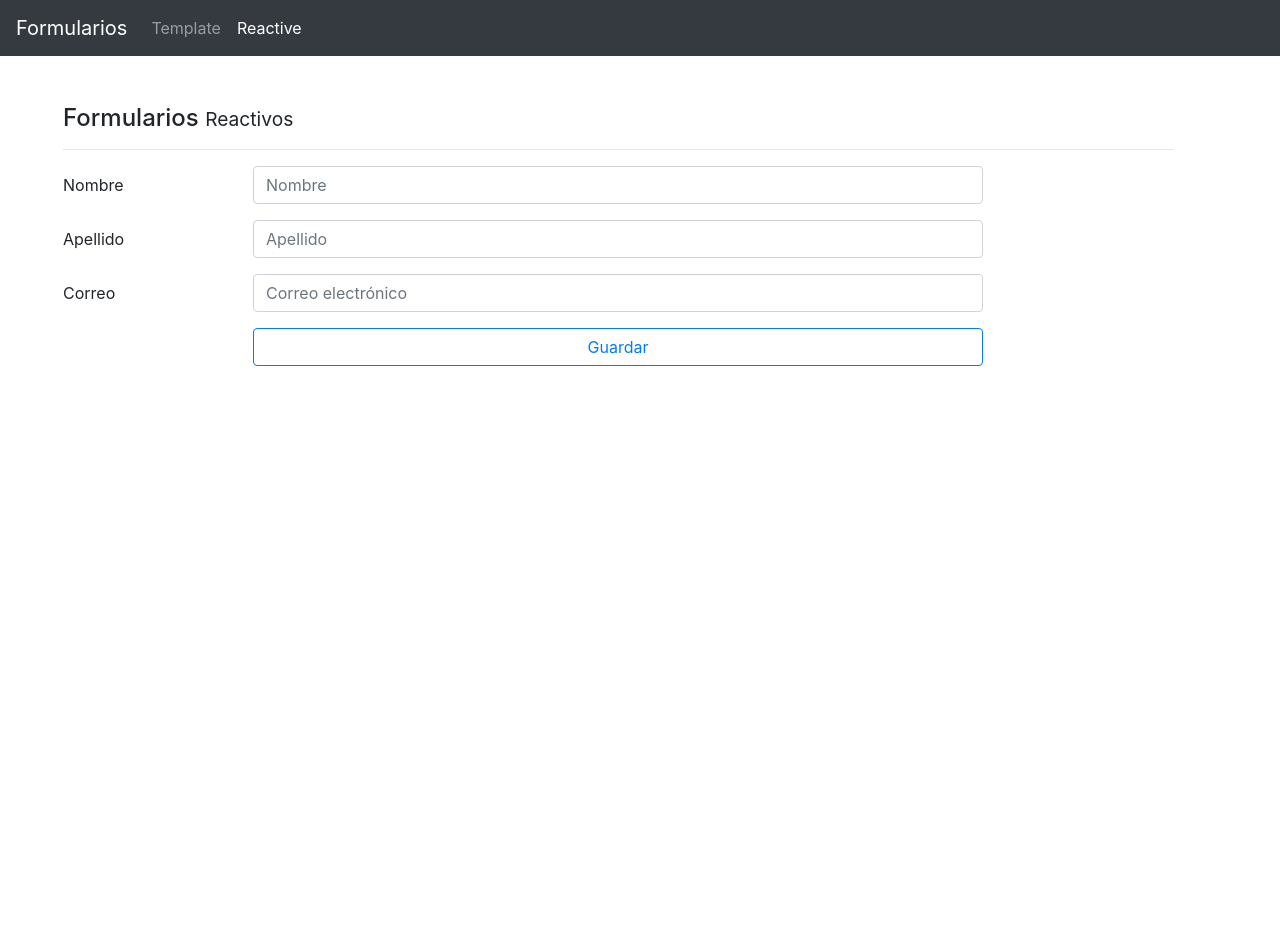
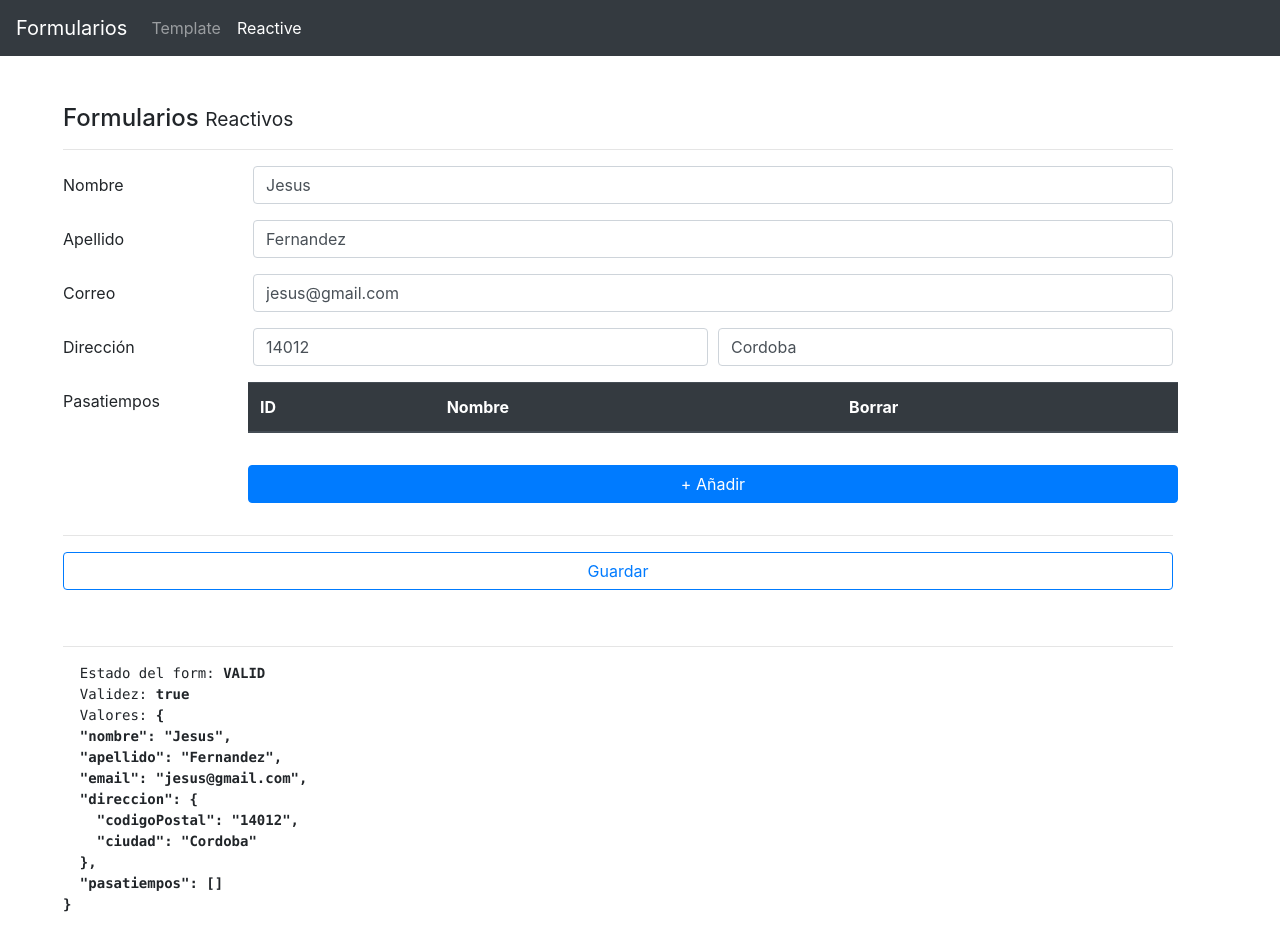
Before and after one commit to gsusgit/angular-foms, an Angular app: page /reactive in a window 1280 px wide. Shown: the top 950 px of the page. Before the commit the page ends 800 px from the top, so only its background shows below. Built offline with nearby package versions, Linux system fonts and the light colour scheme.

Commit message:
Añadir form arrays

```diff
--- a/src/app/pages/reactive/reactive.component.html
+++ b/src/app/pages/reactive/reactive.component.html
@@ -6,27 +6,27 @@
 
     <div class="form-group row">
       <label class="col-2 col-form-label">Nombre</label>
-      <div class="col-8">
+      <div class="col">
 
         <input class="form-control"
                type="text"
                placeholder="Nombre"
                formControlName="nombre"
-               [class.is-invalid]="nombreNoValido">
-        <small class="text-danger" *ngIf="nombreNoValido">Ingrese al menos 5 caracteres</small>
+               [class.is-invalid]="campoNoValido('nombre')">
+        <small class="text-danger" *ngIf="campoNoValido('nombre')">Ingrese al menos 5 caracteres</small>
       </div>
     </div>
 
     <div class="form-group row">
       <label class="col-2 col-form-label">Apellido</label>
-      <div class="col-8">
+      <div class="col">
 
         <input class="form-control"
                type="text"
                placeholder="Apellido"
                formControlName="apellido"
-               [class.is-invalid]="apellidoNoValido">
-        <small class="text-danger" *ngIf="apellidoNoValido">Ingrese al menos 5 caracteres</small>
+               [class.is-invalid]="campoNoValido('apellido')">
+        <small class="text-danger" *ngIf="campoNoValido('apellido')">Ingrese al menos 5 caracteres</small>
       </div>
     </div>
 
@@ -34,22 +34,72 @@
 
   <div class="form-group row">
     <label class="col-2 col-form-label">Correo</label>
-    <div class="col-8">
+    <div class="col">
 
       <input class="form-control"
              type="email"
              placeholder="Correo electrónico"
              formControlName="email"
-             [class.is-invalid]="emailNoValido">
-      <small class="text-danger" *ngIf="emailNoValido">Introduzca un correo válido</small>
+             [class.is-invalid]="campoNoValido('email')">
+      <small class="text-danger" *ngIf="campoNoValido('email')">Introduzca un correo válido</small>
     </div>
   </div>
 
+  <div class="form-group row" formGroupName="direccion">
+    <label class="col-2 col-form-label">Dirección</label>
+    <div class="form-row col">
+      <div class="col">
+        <input class="form-control"
+               type="text"
+               placeholder="Código postal"
+               formControlName="codigoPostal"
+               [class.is-invalid]="campoNoValido('direccion.codigoPostal')">
+        <small class="text-danger" *ngIf="campoNoValido('direccion.codigoPostal')">Introduzca al menos 5 caracteres</small>
+      </div>
+      <div class="col">
+        <input class="form-control"
+               type="text"
+               placeholder="Ciudad"
+               formControlName="ciudad"
+               [class.is-invalid]="campoNoValido('direccion.ciudad')">
+        <small class="text-danger" *ngIf="campoNoValido('direccion.ciudad')">Introduzca al menos 5 caracteres</small>
+      </div>
+    </div>
+  </div>
 
-
+  <div class="form-group row" formGroupName="pasatiempos">
+    <label class="col-2 col-form-label">Pasatiempos</label>
+    <div class="form-row col">
+      <table class="table">
+        <thead class="thead-dark">
+          <th>ID</th>
+          <th>Nombre</th>
+          <th>Borrar</th>
+        </thead>
+        <tbody *ngFor="let pasatiempo of pasatiempos.controls; let i = index">
+          <tr>
+            <td>{{i + 1}}</td>
+            <td>
+              <input
+                class="form-control"
+                type="text"
+                [formControlName]="i">
+            </td>
+            <td>
+              <button class="btn btn-danger"
+                      type="button"
+                      (click)="borrarPasatiempo(i)">
+                      Borrar</button>
+            </td>
+          </tr>
+        </tbody>
+      </table>
+      <button class="btn btn-primary btn-block mt-3 mb-3" type="button" (click)="agregarPasatiempo()">+ Añadir</button>
+    </div>
+  </div>
+  <hr>
   <div class="form-group row">
-    <label class="col-2 col-form-label">&nbsp;</label>
-    <div class="input-group col-md-8">
+    <div class="input-group col">
       <button type="submit" class="btn btn-outline-primary btn-block">
         Guardar
       </button>
@@ -57,3 +107,11 @@
   </div>
 
 </form>
+
+<br>
+<hr>
+<pre>
+  Estado del form: <strong>{{formGroup.status}}</strong>
+  Validez: <strong>{{formGroup.valid}}</strong>
+  Valores: <strong>{{formGroup.value|json}}</strong>
+</pre>
--- a/src/app/pages/reactive/reactive.component.ts
+++ b/src/app/pages/reactive/reactive.component.ts
@@ -1,5 +1,5 @@
 import { Component, OnInit } from '@angular/core';
-import {FormBuilder, FormGroup, Validators} from '@angular/forms';
+import {FormArray, FormBuilder, FormControl, FormGroup, Validators} from '@angular/forms';
 
 @Component({
   selector: 'app-reactive',
@@ -10,32 +10,58 @@ export class ReactiveComponent implements OnInit {
   formGroup: FormGroup;
   constructor(private formBuilder: FormBuilder) {
     this.crearFormulario();
+    this.cargarFormulario();
   }
-  get nombreNoValido(): boolean {
-    return this.formGroup.get('nombre').invalid && this.formGroup.get('nombre').touched;
+  campoNoValido(campo: string): boolean {
+    return this.formGroup.get(`${campo}`).invalid && this.formGroup.get(`${campo}`).touched;
   }
-  get apellidoNoValido(): boolean {
-    return this.formGroup.get('apellido').invalid && this.formGroup.get('apellido').touched;
+  get pasatiempos(): any {
+    return this.formGroup.get('pasatiempos') as FormArray;
   }
-  get emailNoValido(): boolean {
-    return this.formGroup.get('email').invalid && this.formGroup.get('email').touched;
+  agregarPasatiempo(): void {
+    this.pasatiempos.push(this.formBuilder.control([]));
+  }
+  borrarPasatiempo(indice): any {
+    this.pasatiempos.removeAt(indice);
   }
   crearFormulario(): void {
     this.formGroup = this.formBuilder.group({
       nombre: ['', [Validators.required, Validators.minLength(5)]],
       apellido: ['', [Validators.required, Validators.minLength(5)]],
       email: ['', [Validators.required, Validators.email]],
+      direccion: this.formBuilder.group({
+        codigoPostal: ['', [Validators.required, Validators.minLength(5)]],
+        ciudad: ['', [Validators.required, Validators.minLength(5)]]
+      }),
+      pasatiempos: this.formBuilder.array([])
     });
   }
   ngOnInit(): void {
+  }
+  cargarFormulario(): void {
+    const datosPrueba = {
+      nombre: 'Jesus',
+      apellido: 'Fernandez',
+      email: 'jesus@gmail.com',
+      direccion: {
+        codigoPostal: '14012',
+        ciudad: 'Cordoba'
+      }
+    };
+    this.formGroup.reset(datosPrueba);
   }
   guardar(): void {
     if (this.formGroup.valid) {
       console.log(this.formGroup.value);
     } else {
       Object.values(this.formGroup.controls).forEach(control => {
-        control.markAsTouched();
+        if (control instanceof FormGroup) {
+          Object.values(control.controls).forEach(controlHijo => controlHijo.markAsTouched());
+        } else {
+          control.markAsTouched();
+        }
       });
     }
+    this.formGroup.reset();
   }
 }
--- a/src/app/pages/template/template.component.html
+++ b/src/app/pages/template/template.component.html
@@ -80,6 +80,7 @@
 
       <div class="form-check form-check-inline">
         <input
+          id="masculino"
           class="form-check-input"
           type="radio"
           name="genero"
@@ -89,10 +90,11 @@
           [ngModel]="usuario.genero"
           #genero="ngModel"
           [class.is-invalid]="genero.invalid && genero.touched">
-        <label class="form-check-label">Masculino</label>
+        <label for="masculino" class="form-check-label">Masculino</label>
       </div>
       <div class="form-check form-check-inline">
         <input
+          id="femenino"
           class="form-check-input"
           type="radio"
           name="genero"
@@ -102,7 +104,7 @@
           [ngModel]="usuario.genero"
           #genero="ngModel"
           [class.is-invalid]="genero.invalid && genero.touched">
-        <label class="form-check-label">Femenino</label>
+        <label for="femenino" class="form-check-label">Femenino</label>
       </div>
     </div>
   </div>
```
